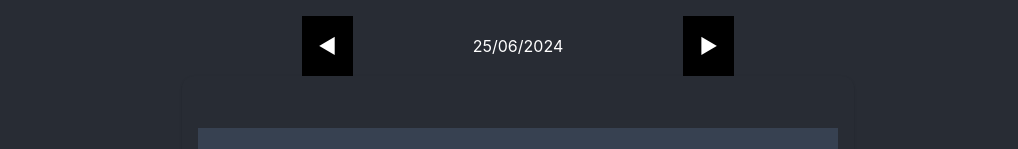
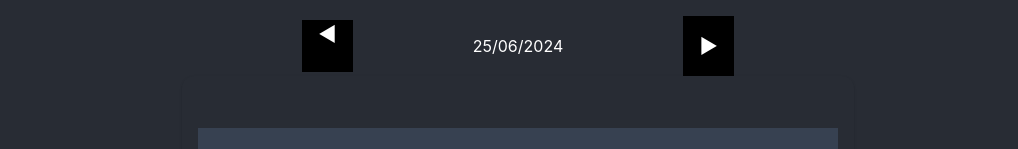
Before and after one commit to EliranSun/trackers, a React (Create React App) app: page / in a window 1280 px wide. Shown: the top 149 px of the page, without its empty margins (122-1140 px from the left). Built offline with nearby package versions, Linux system fonts and the light colour scheme.

Commit message:
Update App.js

```diff
--- a/src/App.js
+++ b/src/App.js
@@ -13,7 +13,7 @@ function App() {
         <div className="w-full h-full overflow-x-hidden p-4">
                 <div className="flex justify-evenly items-center">
                     <button
-                        className="text-xl p-4 bg-black"
+                        className="text-xl px-4 pb-6 bg-black"
                         onClick={() => {
                             const newDate = new Date(dateObject.getTime() - ONE_DAY);
                             setDate(newDate.toLocaleDateString("en-IL"));
```
